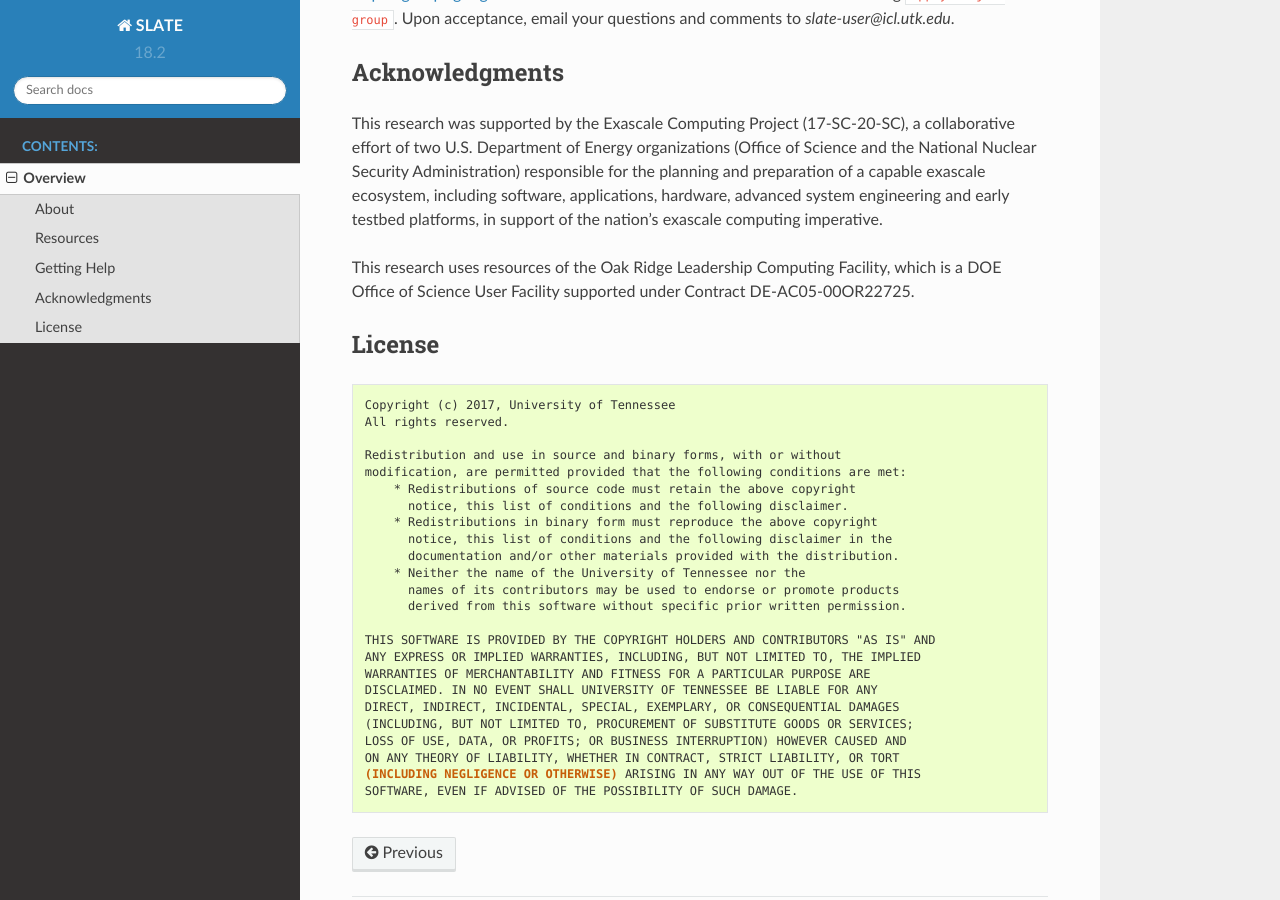
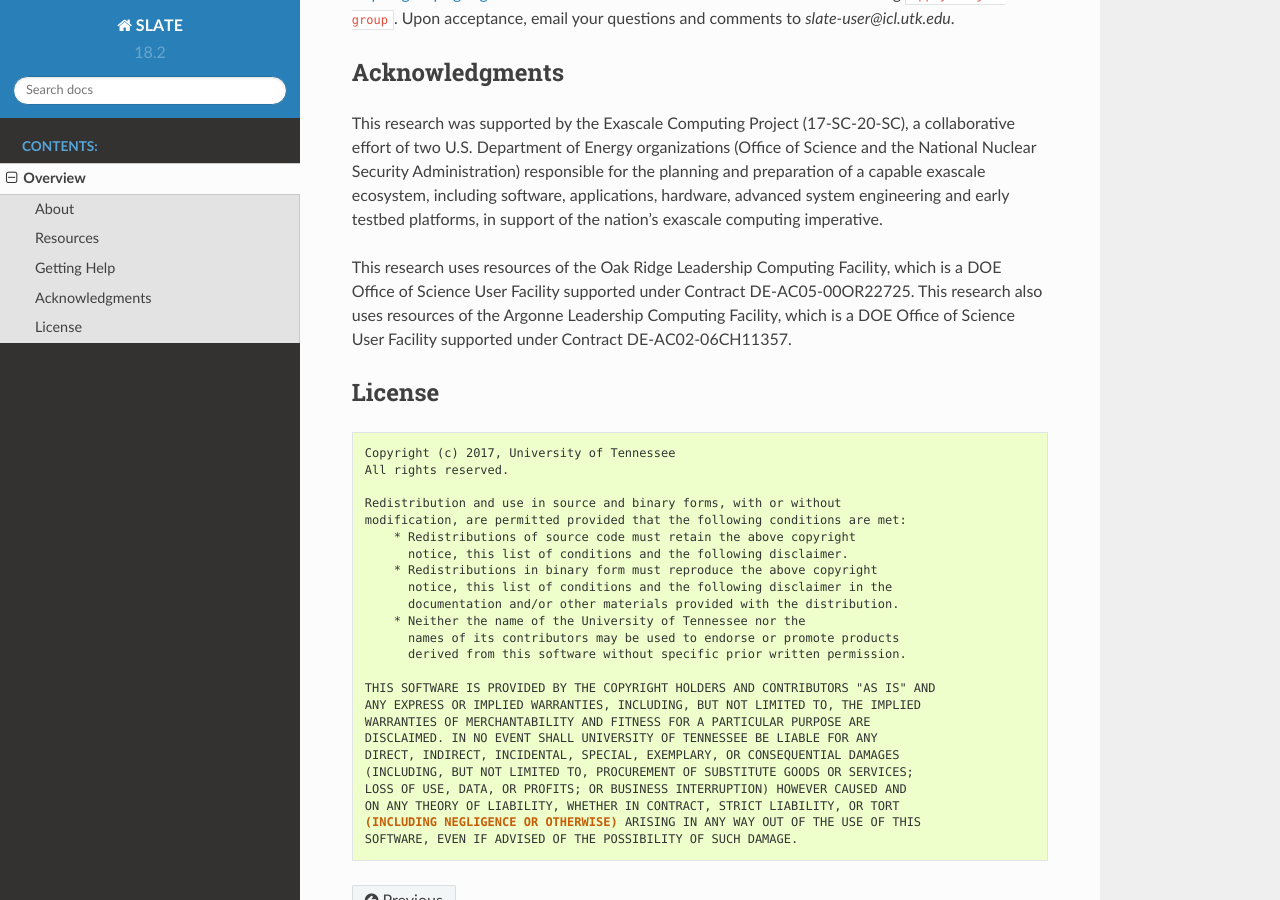
Before and after one commit to wfang/slate, a Sphinx documentation site: the page built from docs/sphinx/overview.rst, in a window 1280 px wide and 900 px high, scrolled down 826 px. Built offline with Sphinx 7.4.7 and the Read the Docs theme 2.0.0, drawn with Linux system fonts in a browser that asks for light colours.

Commit message:
adding ALCF to the Acknowledgments

```diff
--- a/docs/sphinx/overview.rst
+++ b/docs/sphinx/overview.rst
@@ -53,6 +53,8 @@ and early testbed platforms, in support of the nation's exascale computing imper
 
 This research uses resources of the Oak Ridge Leadership Computing Facility,
 which is a DOE Office of Science User Facility supported under Contract DE-AC05-00OR22725.
+This research also uses resources of the Argonne Leadership Computing Facility,
+which is a DOE Office of Science User Facility supported under Contract DE-AC02-06CH11357.
 
 License
 -------
```
Also changed, not shown: 1 other file.
